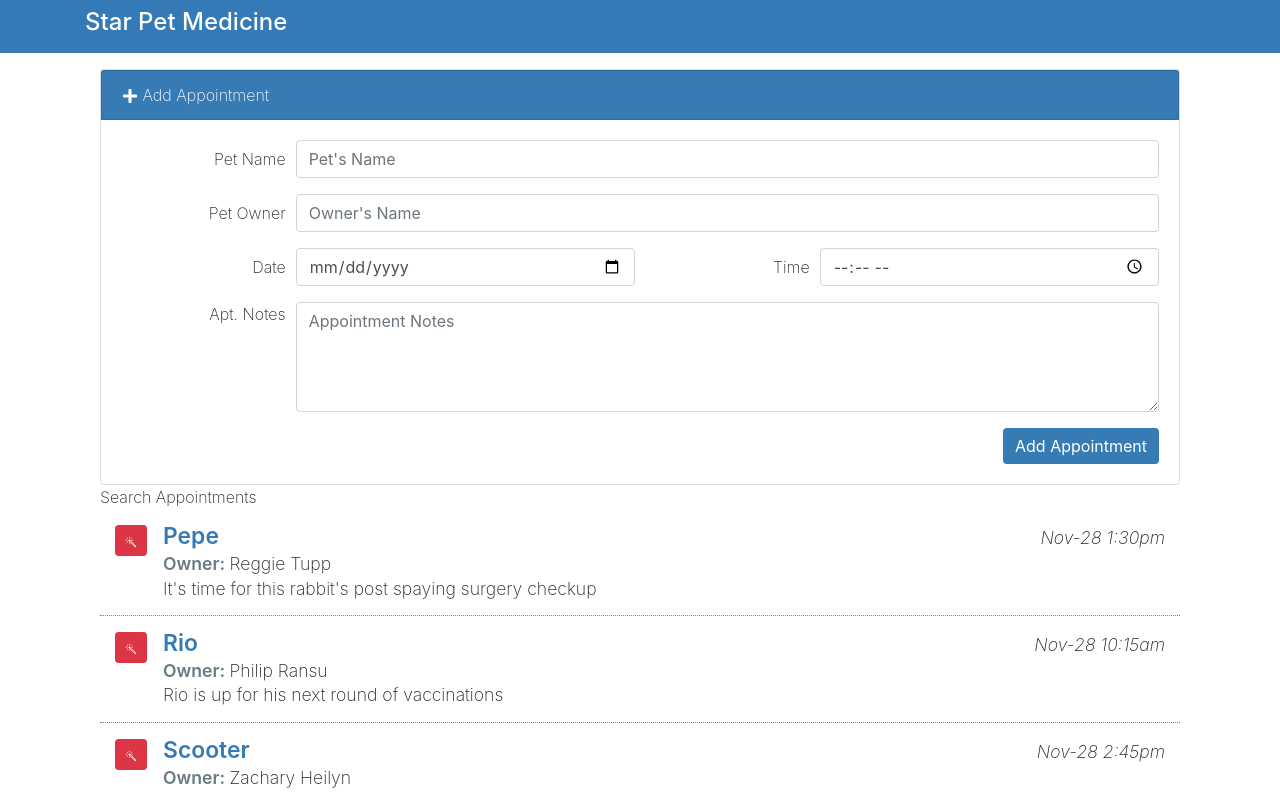
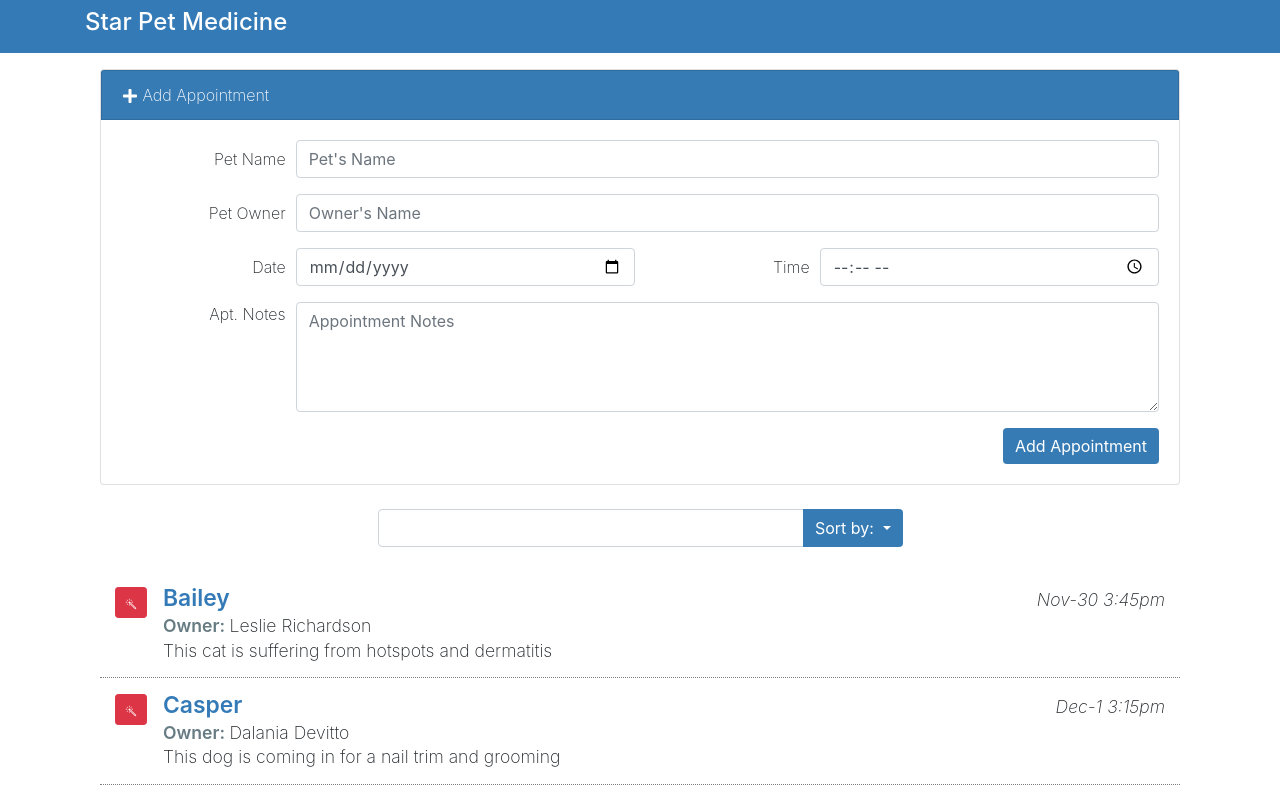
Before and after one commit to Giss47/ReactInterface, a React (Create React App) app in the folder interface/: page / in a window 1280 px wide. Shown: the top 792 px of the page. Built offline with nearby package versions, Linux system fonts and the light colour scheme.

Commit message:
Sorting apt implemented

```diff
--- a/interface/src/components/App.js
+++ b/interface/src/components/App.js
@@ -14,18 +14,27 @@
     this.state = {
       myAppointments: [],
       lastIndex: 0,
-      formDispaly : true
+      formDispaly : true,
+      orderBy: 'petName',
+      orderDir: 'asc'
     };
     this.deletAppointment = this.deletAppointment.bind(this);
     this.toggleForm = this.toggleForm.bind(this);
     this.addAppointment = this.addAppointment.bind(this);
-
+    this.changeOrder = this.changeOrder.bind(this);
   }
 
   toggleForm(){
     this.setState({
       formDispaly: !this.state.formDispaly
     });
+  }
+
+  changeOrder(order, dir) {
+    this.setState({
+      orderBy: order,
+      orderDir: dir
+    })
   }
 
   addAppointment(apt) {
@@ -61,6 +70,26 @@
   }
 
   render() {
+
+    let order;
+    let filteredApts = this.state.myAppointments;
+
+    if(this.state.orderDir === 'asc') {
+      order = 1;
+    } else {
+      order = -1;
+    }
+
+    filteredApts.sort((a,b) => {
+      if(a[this.state.orderBy].toLowerCase() < b[this.state.orderBy].toLowerCase())
+      {
+        return -1 * order;
+      }  else {
+        return 1 * order;
+      }
+    });
+
+
     return (
       <main className="page bg-white" id="petratings">
         <div className="container">
@@ -72,9 +101,13 @@
                   toggleForm={this.toggleForm}
                   addAppointment={this.addAppointment}
                  />
-                <SearchAppointments/>
+                <SearchAppointments
+                orderBy={this.state.orderBy}
+                orderDir={this.state.orderDir}
+                changeOrder={this.changeOrder}
+                />
                 <ListAppointments
-                  appointments={this.state.myAppointments}
+                  appointments={filteredApts}
                   deletAppointment={this.deletAppointment}/>
               </div>
             </div>
--- a/interface/src/components/SearchAppointments.js
+++ b/interface/src/components/SearchAppointments.js
@@ -2,7 +2,76 @@
 
 class SearchAppointments extends Component {
     render() {
-        return <div>Search Appointments</div>;
+        return (
+
+                  <div className="search-appointments row justify-content-center my-4">
+        <div className="col-md-6">
+          <div className="input-group">
+            <input
+              id="SearchApts"
+              type="text"
+              className="form-control"
+              aria-label="Search Appointments"
+            />
+            <div className="input-group-append">
+              <button
+                type="button"
+                className="btn btn-primary dropdown-toggle"
+                data-toggle="dropdown"
+                aria-haspopup="true"
+                aria-expanded="false"
+              >
+                Sort by: <span className="caret" />
+              </button>
+
+              <div className="sort-menu dropdown-menu dropdown-menu-right">
+                <button className={
+                    'sort-by dropdown-item ' +
+                    (this.props.orderBy === 'petName' ? 'active': '')
+                    }
+                    onClick={e => this.props.changeOrder('petName', this.props.orderDir)}
+                     href="#">
+                  Pet Name
+                </button>
+                <button className={
+                    'sort-by dropdown-item ' +
+                    (this.props.orderBy === 'aptDate' ? 'active': '')
+                    }
+                    onClick={e => this.props.changeOrder('aptDate', this.props.orderDir)}
+                    href="#">
+                  Date
+                </button>
+                <button className={
+                    'sort-by dropdown-item ' +
+                    (this.props.orderBy === 'ownerName' ? 'active': '')
+                    }
+                    onClick={e => this.props.changeOrder('ownerName', this.props.orderDir)}
+                    href="#">
+                  Owner
+                </button>
+                <div role="separator" className="dropdown-divider" />
+                <button className={
+                    'sort-by dropdown-item ' +
+                    (this.props.orderDir === 'asc' ? 'active': '')
+                    }
+                    onClick={e => this.props.changeOrder(this.props.orderBy, 'asc')}
+                    href="#">
+                  Asc
+                </button>
+                <button className={
+                    'sort-by dropdown-item ' +
+                    (this.props.orderDir === 'desc' ? 'active': '')
+                    }
+                    onClick={e => this.props.changeOrder(this.props.orderBy, 'desc')}
+                    href="#">
+                  Desc
+                </button>
+              </div>
+            </div>
+          </div>
+        </div>
+      </div>
+        );
     }
 }
 
```
